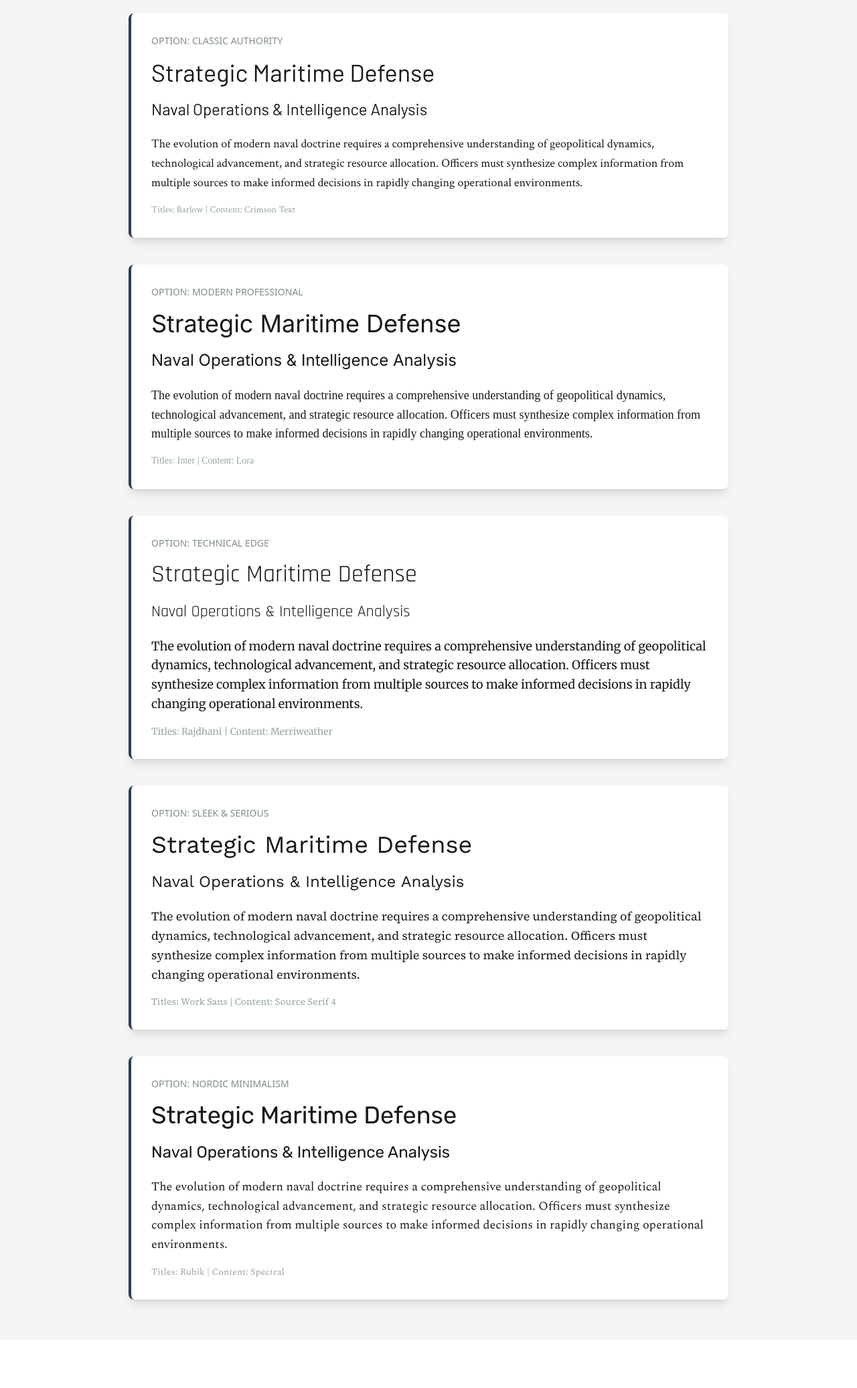
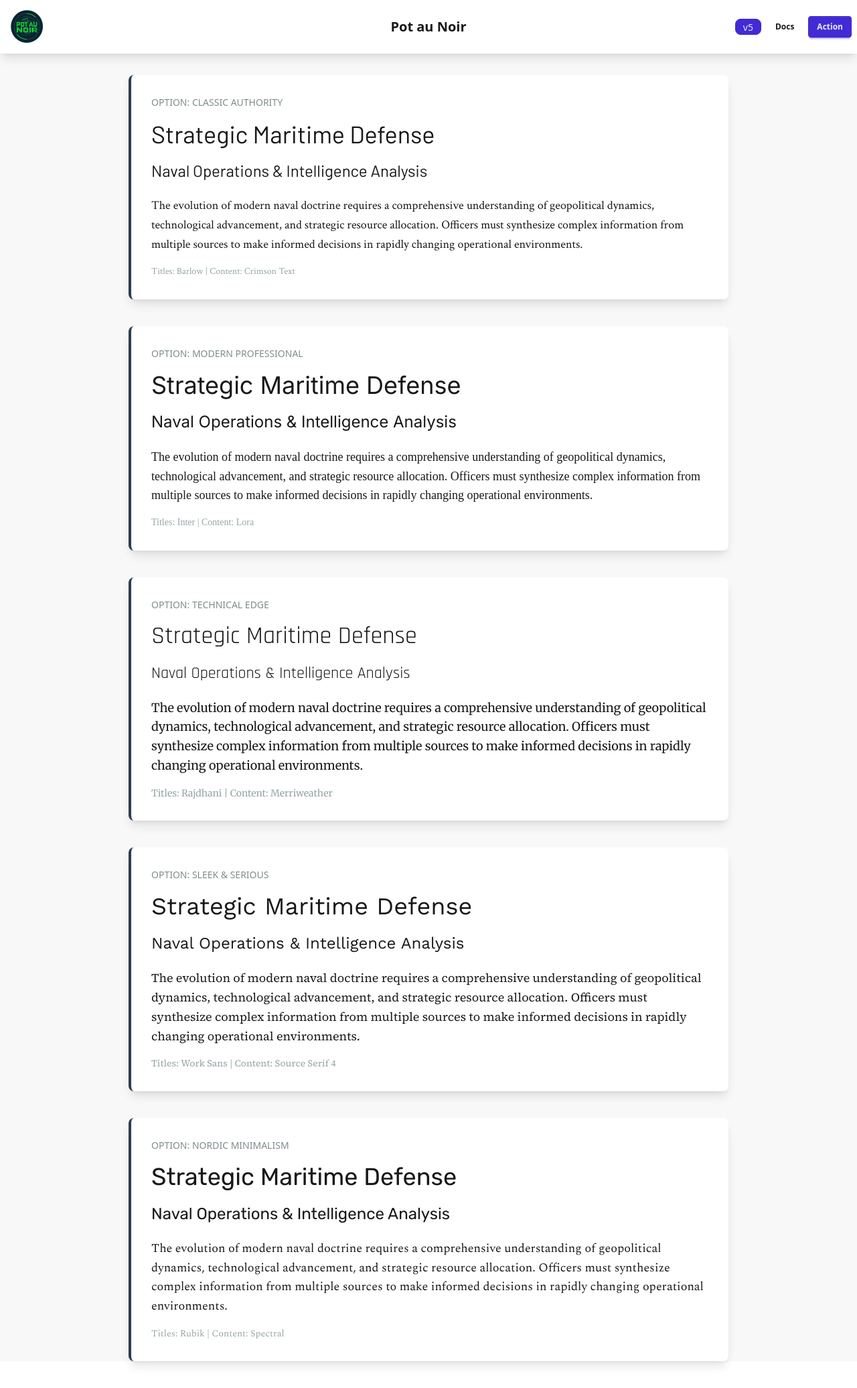
Before and after one commit to pointcarre-app/attam, a FastAPI app: page /fonts in a window 1280 px wide. Shown: the whole page at 67% size. Before the commit the page ends 1956 px from the top, so only its background shows below. Run offline with FastAPI, Linux system fonts and the light colour scheme; parts of the project's set-up code (start-up, migrations or seed data) failed here and were passed over; some libraries are stand-ins or nearby versions; some web fonts are replaced.

Commit message:
potaunoir

```diff
--- a/backend/routers/root.py
+++ b/backend/routers/root.py
@@ -80,6 +80,11 @@ async def fonts(request: Request):
     """Fonts endpoint"""
 
     dependencies = get_deps_from("local")
+
+    host = request.headers.get("host", "")
+
+    # Show pot-au-noir logo if LOCAL env or pot-au-noir domain
+    show_potaunoir_logo = ENV == "LOCAL" or "pot-au-noir.fr" in host or "pot-au-noir.com" in host
     context = {
         "request": request,
         "status": "ok",
@@ -87,6 +92,7 @@ async def fonts(request: Request):
         "host": request.headers.get("host"),
         "time_utc": datetime.now(UTC).strftime("%Y-%m-%d %H:%M:%S"),
         "deps": dependencies,
+        "show_potaunoir_logo": show_potaunoir_logo,
     }
 
     return templates.TemplateResponse("fonts.html", context)
--- a/backend/templates/base.html
+++ b/backend/templates/base.html
@@ -23,7 +23,43 @@
     {% block head_extra %}{% endblock %}
   </head>
 
-  <body class="{% block body_class %}bg-base-200 min-h-screen{% endblock %}">
-    {% block body %}{% endblock %}
+  <body class="bg-base-200 min-h-screen">
+    <!-- Navbar -->
+    <div class="navbar bg-base-100 shadow-lg mb-8">
+      <!-- Logo (left) -->
+      <div class="navbar-start">
+        {% if show_potaunoir_logo %}
+          <div class="avatar">
+            <div class="w-16 rounded-full">
+              <img src="/static/trames/potaunoir/logo-1.png" alt="Pot au Noir" />
+            </div>
+          </div>
+        {% else %}
+          <a class="btn btn-ghost btn-circle avatar">
+            <div class="w-10 rounded-full bg-primary text-primary-content flex items-center justify-center">
+              <span class="text-lg">U</span>
+            </div>
+          </a>
+        {% endif %}
+      </div>
+
+      <!-- Title (center) -->
+      <div class="navbar-center">
+        {% if show_potaunoir_logo %}
+          <span class="text-xl font-bold">Pot au Noir</span>
+        {% else %}
+          <span class="text-xl font-bold">🎨 DaisyUI Showcase</span>
+        {% endif %}
+      </div>
+
+      <!-- Buttons (right) -->
+      <div class="navbar-end gap-2">
+        <div class="badge badge-primary">v5</div>
+        <button class="btn btn-ghost btn-sm">Docs</button>
+        <button class="btn btn-primary btn-sm">Action</button>
+      </div>
+    </div>
+
+    {% block content %}{% endblock %}
   </body>
 </html>
--- a/backend/templates/fonts.html
+++ b/backend/templates/fonts.html
@@ -2,7 +2,7 @@
 
 {% block title %}Fonts{% endblock %}
 
-{% block body %}
+{% block content %}
   <!-- Load all font pairs -->
   <link rel="preconnect" href="https://fonts.googleapis.com" />
   <link rel="preconnect" href="https://fonts.gstatic.com" crossorigin />
@@ -10,12 +10,6 @@
         rel="stylesheet" />
 
   <style>
-      body {
-          margin: 0;
-          padding: 20px;
-          background: #f5f5f5;
-      }
-
       .font-sample {
           background: white;
           padding: 30px;
--- a/backend/templates/index.html
+++ b/backend/templates/index.html
@@ -2,7 +2,7 @@
 
 {% block title %}Index{% endblock %}
 
-{% block body %}
+{% block content %}
   <div class="container mx-auto p-6 max-w-4xl">
     <h1 class="text-3xl font-bold mb-4">Welcome</h1>
     <p class="text-base-content/70">This is the index template extending base.html</p>
```
Also changed, not shown: backend/templates/template_showcase.html (+1 -35 lines).
